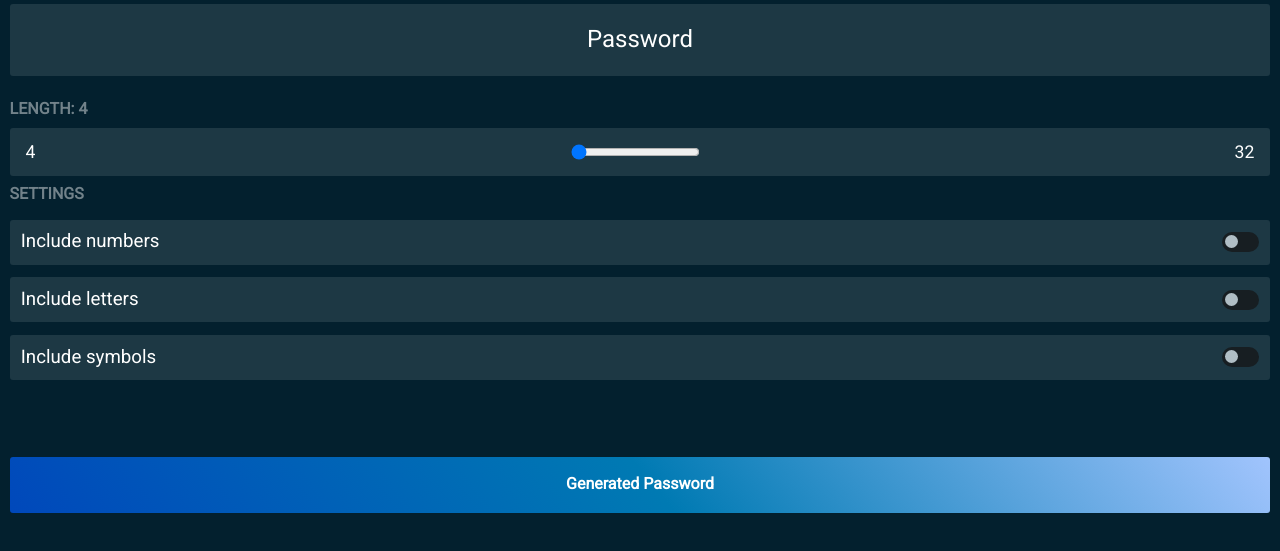
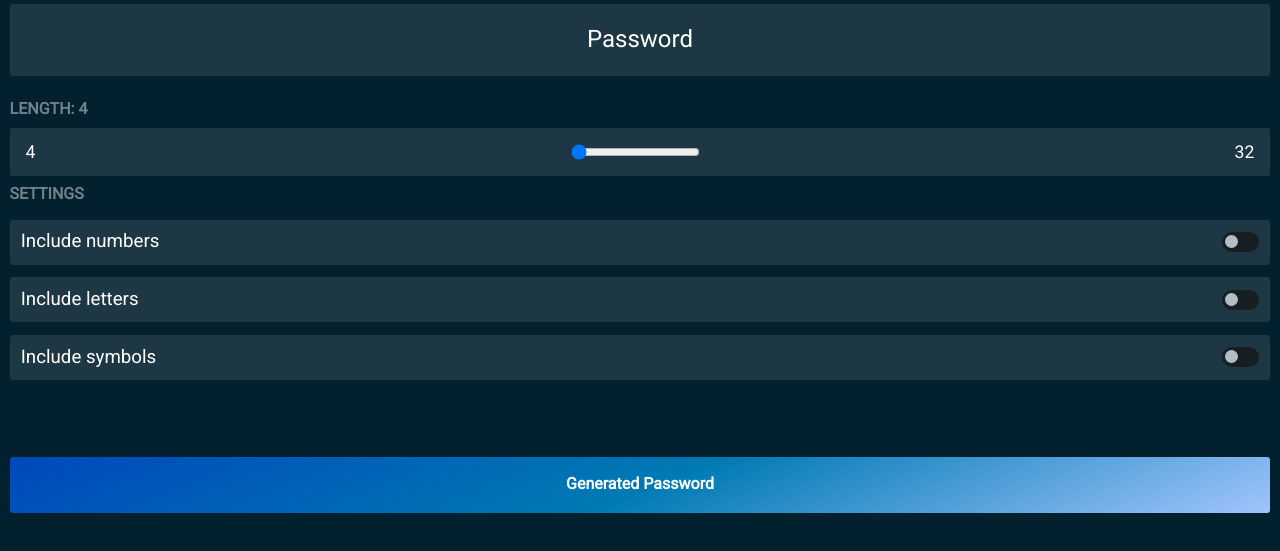
Before and after one commit to itsjellyant/password-generator, a plain HTML site: page index.html in a window 1280 px wide. Shown: the part 153-704 px from the top of the page. Drawn offline with Linux system fonts and the light colour scheme.

Commit message:
changed deg for btn

```diff
--- a/assets/css/main.scss
+++ b/assets/css/main.scss
@@ -161,5 +161,5 @@ body {
     font-weight: 700;
     color: #fff;
     border: none;
-    background-image: linear-gradient(50deg, #0048bb 0%, #007ab3 51%, #a1c4fd 100%);
+    background-image: linear-gradient(158deg, #0048bb 0%, #007ab3 51%, #a1c4fd 100%);
 }
```
Also changed, not shown: assets/css/main.css, 1 other file.
